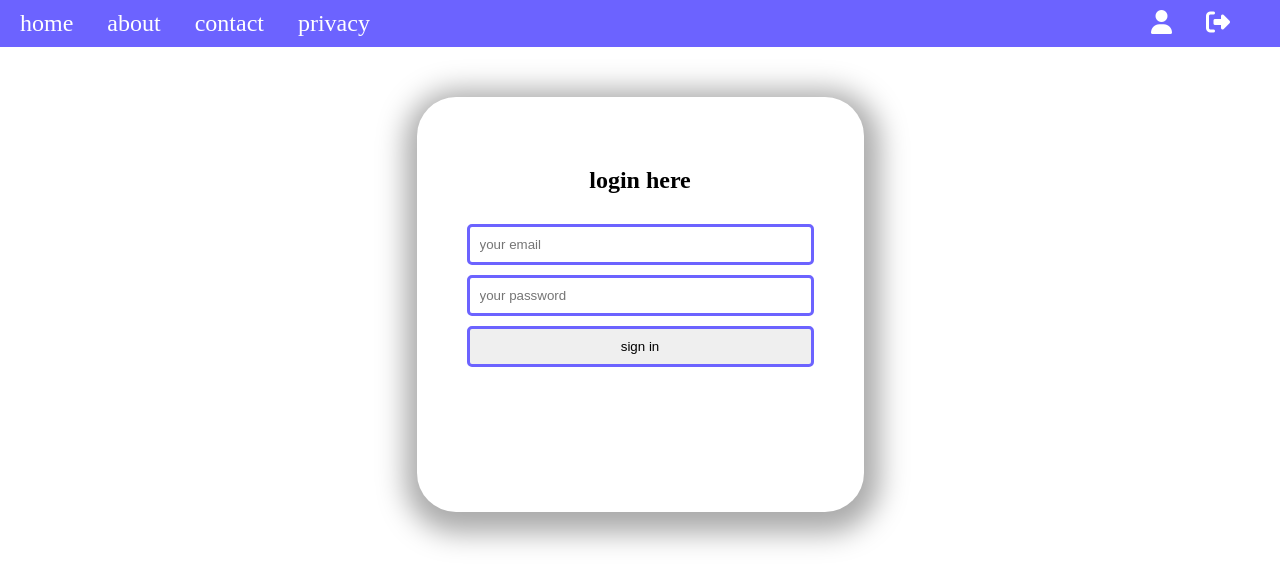
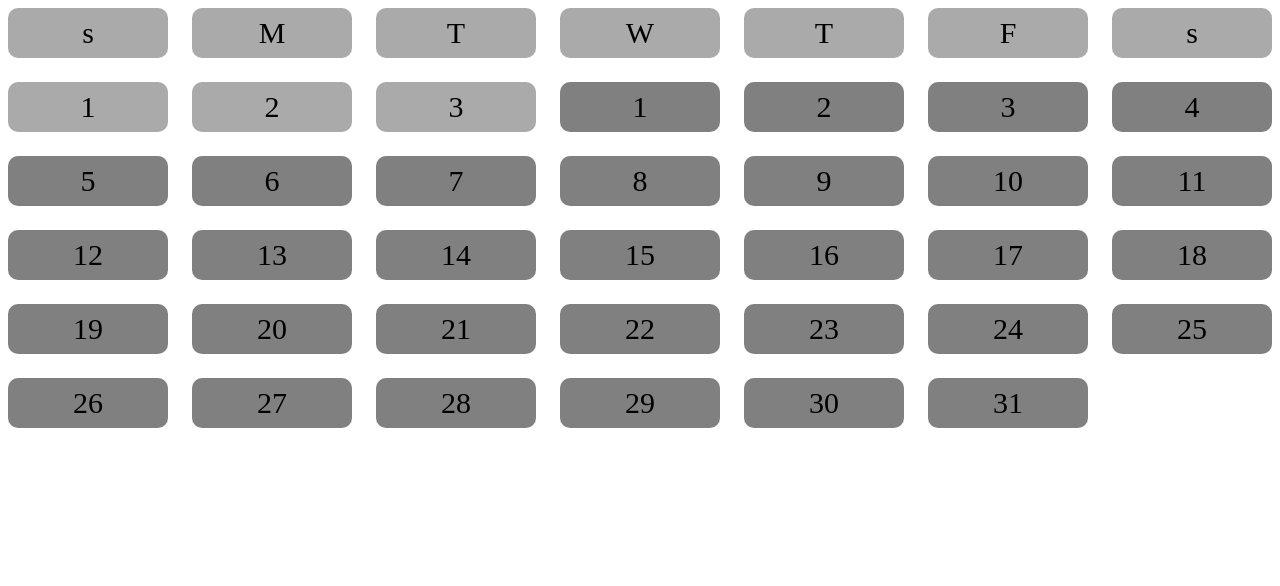
Before and after one commit to rashedul360/calander, a plain HTML site: page index.html in a window 1280 px wide. Drawn offline with Linux system fonts and the light colour scheme.

Commit message:
first commit

```diff
--- a/index.html
+++ b/index.html
@@ -4,87 +4,52 @@
     <meta charset="UTF-8" />
     <meta http-equiv="X-UA-Compatible" content="IE=edge" />
     <meta name="viewport" content="width=device-width, initial-scale=1.0" />
-    <title>Document</title>
-    <script
-      src="https://kit.fontawesome.com/a29ee8e430.js"
-      crossorigin="anonymous"
-    ></script>
-    <style>
-      body {
-        margin: 0;
-      }
-      .login-form {
-        display: flex;
-        flex-direction: column;
-        box-shadow: 2px 7px 28px 14px #aaa;
-        width: 347px;
-        height: 315px;
-        padding: 50px;
-        border-radius: 39px;
-        margin-top: 50px;
-      }
-      .login-form h2 {
-        text-align: center;
-      }
-
-      .login-form input,
-      button {
-        padding: 10px;
-        margin-top: 10px;
-        border-radius: 5px;
-        border: 3px solid #6c63ff;
-      }
-
-      .login-container {
-        display: flex;
-        justify-content: center;
-      }
-      nav a {
-        text-decoration: none;
-        color: black;
-        font-size: 1.5em;
-        margin-right: 30px;
-        height: 40px;
-      }
-
-      nav {
-        display: flex;
-        justify-content: space-between;
-      }
-      .span {
-        padding: 10px 20px;
-      }
-      header {
-        background-color: #6c63ff;
-        color: white;
-      }
-      header > nav > span > a {
-        color: white;
-      }
-    </style>
+    <title>calander grid</title>
+    <link rel="stylesheet" href="style.css" />
   </head>
   <body>
-    <header>
-      <nav>
-        <span class="span">
-          <a href="#">home</a>
-          <a href="#">about</a>
-          <a href="#">contact</a>
-          <a href="#">privacy</a>
-        </span>
-        <span class="span">
-          <a href=""><i class="fas fa-user"></i></a>
-          <a href=""><i class="fas fa-sign-out-alt"></i></a>
-        </span>
-      </nav>
-    </header>
-    <section class="login-container">
-      <form action="" class="login-form">
-        <h2>login here</h2>
-        <input type="email" required placeholder="your email" />
-        <input type="password" required placeholder="your password" />
-        <button type="submit">sign in</button>
-      </form>
-    </section>
+    <div class="calendar">
+      <div class="date out M">s</div>
+      <div class="date out">M</div>
+      <div class="out date">T</div>
+      <div class="out date">W</div>
+      <div class="out date">T</div>
+      <div class="out date">F</div>
+      <div class="out date">s</div>
+      <div class="date out">1</div>
+      <div class="date out">2</div>
+      <div class="date out">3</div>
+      <div class="date">1</div>
+      <div class="date">2</div>
+      <div class="date">3</div>
+      <div class="date">4</div>
+      <div class="date">5</div>
+      <div class="date">6</div>
+      <div class="date">7</div>
+      <div class="date">8</div>
+      <div class="date">9</div>
+      <div class="date">10</div>
+      <div class="date">11</div>
+      <div class="date">12</div>
+      <div class="date">13</div>
+      <div class="date">14</div>
+      <div class="date">15</div>
+      <div class="date">16</div>
+      <div class="date">17</div>
+      <div class="date">18</div>
+      <div class="date">19</div>
+      <div class="date">20</div>
+      <div class="date">21</div>
+      <div class="date">22</div>
+      <div class="date">23</div>
+      <div class="date">24</div>
+      <div class="date">25</div>
+      <div class="date">26</div>
+      <div class="date">27</div>
+      <div class="date">28</div>
+      <div class="date">29</div>
+      <div class="date">30</div>
+      <div class="date">31</div>
+    </div>
   </body>
 </html>
--- /dev/null
+++ b/style.css
@@ -0,0 +1,19 @@
+.calendar {
+  display: grid;
+  grid-template-columns: repeat(7, 1fr);
+
+  grid-gap: 1.5em;
+}
+
+.date {
+  justify-content: center;
+  display: flex;
+  align-items: center;
+  height: 50px;
+  font-size: 30px;
+  background-color: gray;
+  border-radius: 10px;
+}
+.out {
+  background-color: #aaa;
+}
```
